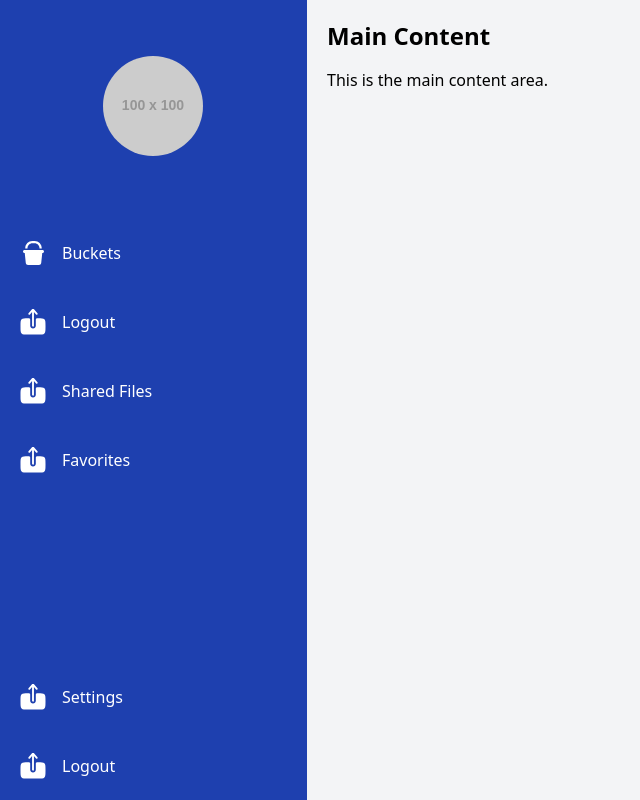
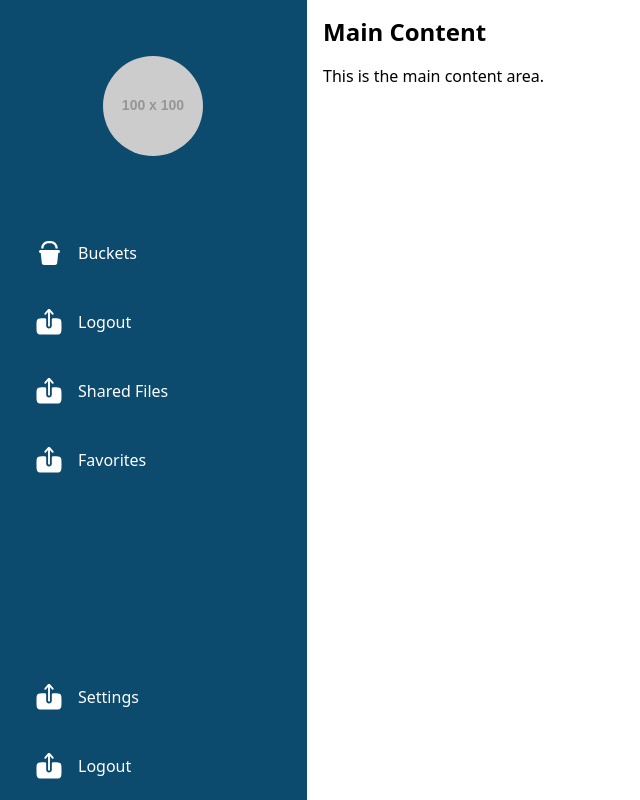
Before and after one commit to droplite-app/ui, a React (Vite) app: page / in a window 1280 px wide. Shown: the whole page, without its empty margins (0-640 px from the left). Built offline with nearby package versions, Linux system fonts and the light colour scheme.

Commit message:
Sidebar all design and color changed

```diff
--- a/src/App.tsx
+++ b/src/App.tsx
@@ -3,9 +3,9 @@ import SideBar from "./components/SideBar";
 
 function App() {
   return (
-    <div className="flex min-h-screen">
+    <div className="flex min-h-screen bg-[#EFF6FF]">
       <SideBar />
-      <main className="flex-1 p-5 bg-gray-100">
+      <main className="flex-1 p-4 bg-white">
         <h1 className="text-2xl font-bold">Main Content</h1>
         <p className="mt-4">This is the main content area.</p>
       </main>
--- a/src/components/Menu.tsx
+++ b/src/components/Menu.tsx
@@ -4,6 +4,7 @@ const Menu = () => {
   return (
     <nav className="flex-grow">
       <ul className="list-none p-0">
+        <a href="#buckets">
           <MenuItem
             icon={
               <svg
@@ -32,7 +33,11 @@ const Menu = () => {
               </svg>
             }
             text="Buckets"
+            href="#"
           />
+        </a>
+
+        <a href="#logout">
           <MenuItem
             icon={
               <svg
@@ -62,7 +67,12 @@ const Menu = () => {
               </svg>
             }
             text="Logout"
+            href="#"
           />
+        </a>
+
+        <a href="#shared">
+          {" "}
           <MenuItem
             icon={
               <svg
@@ -92,7 +102,12 @@ const Menu = () => {
               </svg>
             }
             text="Shared Files"
+            href="#"
           />
+        </a>
+
+        <a href="#favorites">
+          {" "}
           <MenuItem
             icon={
               <svg
@@ -122,7 +137,9 @@ const Menu = () => {
               </svg>
             }
             text="Favorites"
+            href="#"
           />
+        </a>
       </ul>
     </nav>
   );
--- a/src/components/MenuItem.tsx
+++ b/src/components/MenuItem.tsx
@@ -3,20 +3,23 @@ import React from "react";
 interface MenuItemProps {
   icon: React.ReactNode;
   text: string;
+  href: string;
   isActive?: boolean;
 }
 
 const MenuItem: React.FC<MenuItemProps> = ({
   icon,
   text,
+  href,
   isActive = false,
 }) => {
   return (
     <li
       className={`flex items-center w-[307px] h-[69px] px-5 py-4 gap-4 ${
-        isActive ? "bg-blue-700" : "bg-blue-800"
-      } text-white hover:bg-blue-600 transition-colors`}
+        isActive ? "bg-sky-900" : "bg-sky-900"
+      } text-white hover:bg-blue-700 transition-colors`}
     >
+      <a href={href} className="flex items-center text-white no-underline"></a>
       <span>{icon}</span>
       <span className="text-white">{text}</span>
     </li>
--- a/src/components/MobileMenu.tsx
+++ b/src/components/MobileMenu.tsx
@@ -3,6 +3,7 @@ import React from "react";
 interface MobileMenuProps {
   icon: React.ReactNode;
   text: string;
+  href : string;
 }
 
 const MobileMenu: React.FC<MobileMenuProps> = ({ icon, text }) => {
--- a/src/components/SideBar.tsx
+++ b/src/components/SideBar.tsx
@@ -5,7 +5,7 @@ import MenuItem from "./MenuItem";
 
 const SideBar = () => {
   return (
-    <aside className="md:flex md:flex-col justify-between w-full md:w-[307px] h-auto md:h-screen bg-blue-800 text-white fixed md:static bottom-0 left-0 md:left-auto p-2 md:p-0">
+    <aside className="flex md:flex-col md:justify-between w-full md:w-[307px] h-auto md:h-screen bg-sky-900 text-white fixed bottom-0 md:static p-2 md:p-0 md:top-0 left-0 md:left-auto">
       <div className="hidden md:block">
         <Avatar />
       </div>
@@ -13,6 +13,7 @@ const SideBar = () => {
         <Menu />
       </div>
       <div className="mt-auto hidden md:block">
+        <a href="#settings">
           <MenuItem
             icon={
               <svg
@@ -35,7 +36,11 @@ const SideBar = () => {
               </svg>
             }
             text="Settings"
+            href="#"
           />
+        </a>
+
+        <a href="#logout">
           <MenuItem
             icon={
               <svg
@@ -58,9 +63,11 @@ const SideBar = () => {
               </svg>
             }
             text="Logout"
+            href="#"
           />
+        </a>
       </div>
-      <div className="md:hidden flex justify-around w-full">
+      <div className="md:hidden flex justify-around w-full bg-blue-900">
         <MobileMenuContainer />
       </div>
     </aside>
--- a/src/index.css
+++ b/src/index.css
@@ -3,5 +3,5 @@
 @tailwind utilities;
 
 body {
-  background-color: #eef0ff;
+  background-color: #eff6ff;
 }
```
Also changed, not shown: src/components/MobileMenuContainer.tsx (+63 -12 lines). Lines whose indentation alone changed are shown as unchanged.
